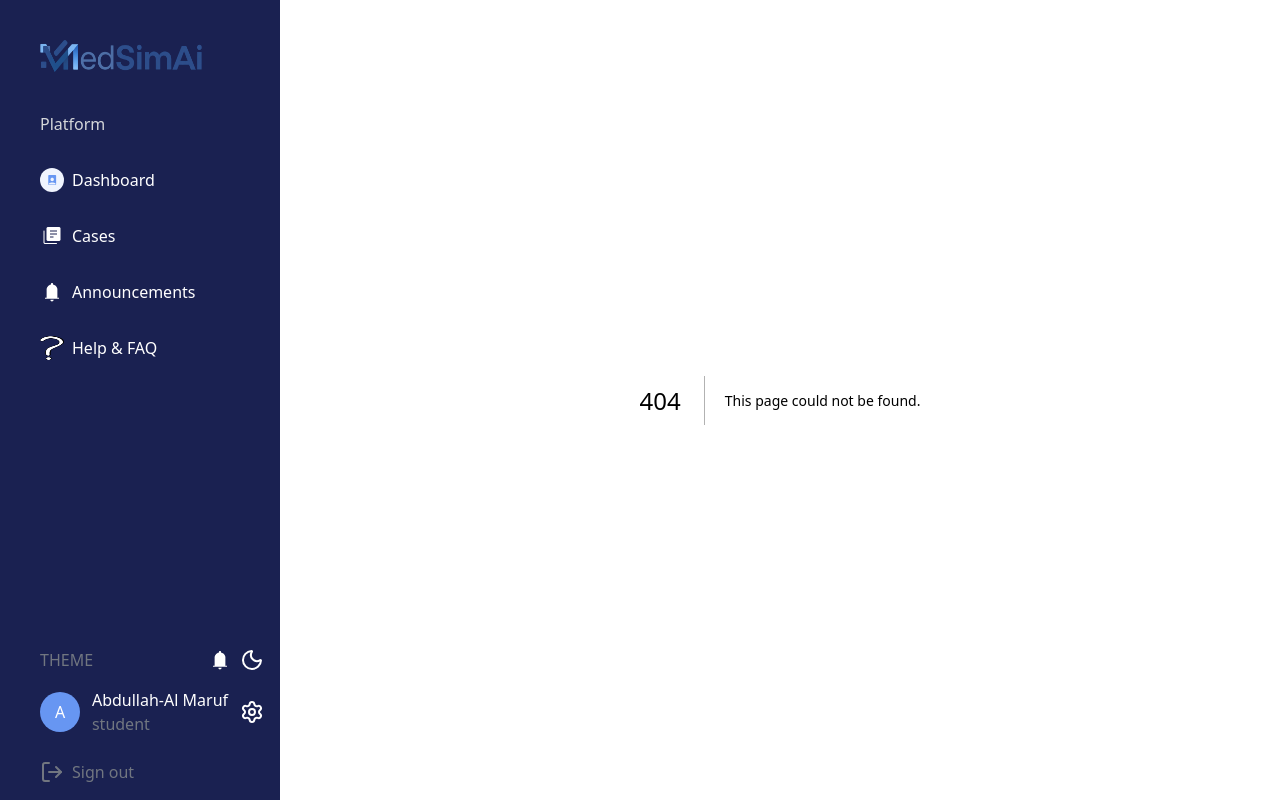
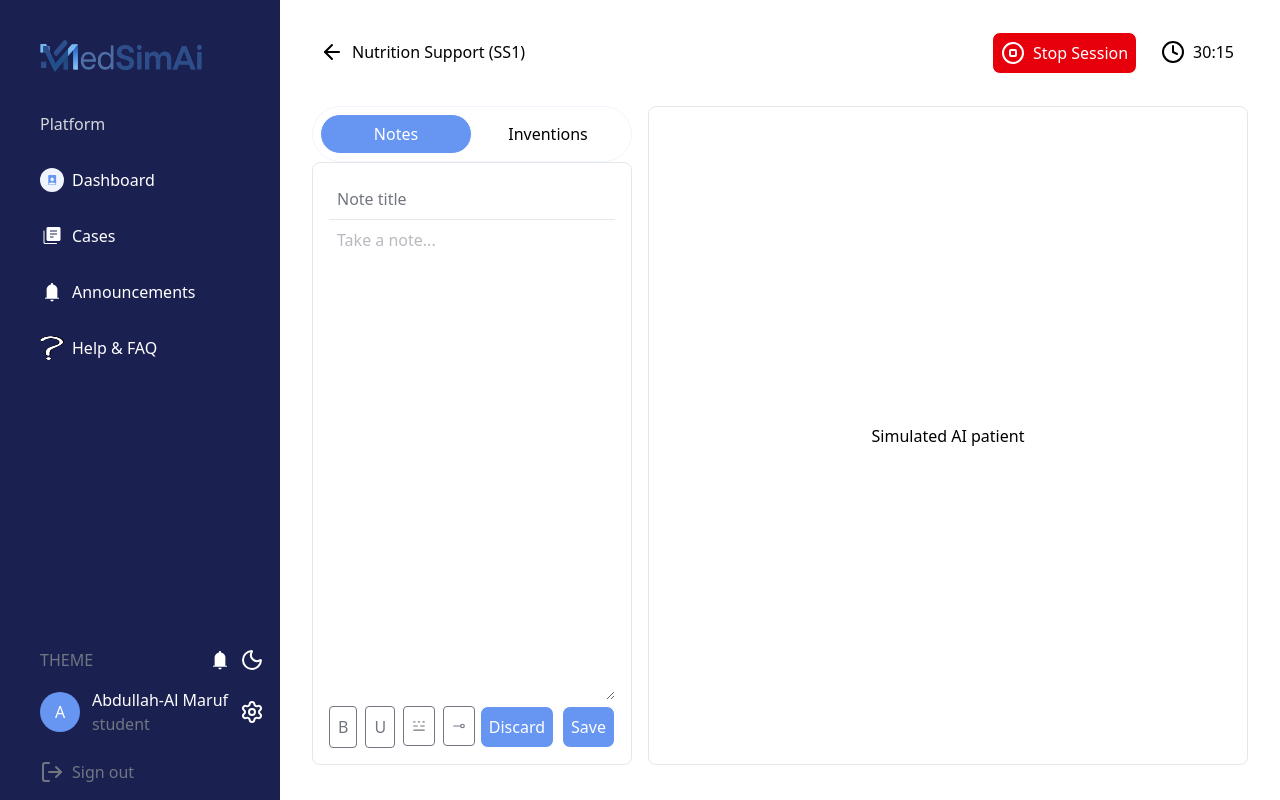
Before and after one commit to Rejoan2020/MedSimAi, a Next.js app: page /cases/1/active-session in a window 1280 px wide. Before the commit this address had no page. Built offline with nearby package versions, Linux system fonts and the light colour scheme.

Commit message:
feat/active-session page added

```diff
--- /dev/null
+++ b/app/cases/[id]/active-session/components/Header.jsx
@@ -0,0 +1,25 @@
+import { ArrowLeft, Clock, StopCircle } from 'lucide-react'
+import React from 'react'
+
+export default function Header() {
+    return (
+        <div className='flex justify-between max-w-300 w-full gap-4'>
+            <div className='flex justify-between gap-2 cursor-pointer min-w-54 p-2'>
+                <ArrowLeft className='w-6 h-6'/>
+                <div>Nutrition Support (SS1)</div>
+            </div>
+
+            <div className='flex min-w-64 gap-4'>
+                <div className='flex justify-between hover:bg-red-500 cursor-pointer bg-red-600 text-white gap-2 border rounded-lg p-2'>
+                    <StopCircle/>
+                    <div>Stop Session</div>
+                </div>
+                <div className='flex justify-between gap-2 p-2'>
+                    <Clock/>
+                    <div>30:15</div>
+                </div>
+            </div>
+
+        </div>
+    )
+}
--- /dev/null
+++ b/app/cases/[id]/active-session/components/Note.jsx
@@ -0,0 +1,31 @@
+import { LineChart, LineDotRightHorizontal, LineStyle } from 'lucide-react'
+import React from 'react'
+
+export default function Note() {
+    return (
+        <div>
+            <div className='h-14 w-80 border mt-4 flex justify-center items-center border border-[#F0F4FE] rounded-full bg-[#FFFFFF]'>
+                <div className='border h-10 w-38 rounded-full flex justify-center items-center bg-[#6796F2] text-white'>Notes</div>
+                <div className='border-0 h-10 w-38 rounded-full flex justify-center items-center'>Inventions</div>
+            </div>
+            <div className='border rounded-lg border-gray-200 p-4 text-Secondary-Text'>
+                <div className='border-b border-gray-200 p-2'>Note title</div>
+                <textarea className='border-gray-200 p-2 outline-none min-h-[calc(100vh-20rem)] min-w-full'
+                    placeholder='Take a note...'
+                />
+                <div className='flex justify-between items-center'>
+                    <div className='flex gap-2'>
+                        <div className='border p-2 rounded'>B</div>
+                        <div className='border p-2 rounded'>U</div>
+                        <LineStyle className='h-10 w-8 border p-2 rounded' />
+                        <LineDotRightHorizontal className='h-10 w-8 border p-2 rounded' />
+                    </div>
+                    <div className='flex gap-2 text-white'>
+                        <div className='border p-2 rounded-lg bg-light-blue'>Discard</div>
+                        <div className='border p-2 rounded-lg bg-light-blue'>Save</div>
+                    </div>
+                </div>
+            </div>
+        </div>
+    )
+}
--- /dev/null
+++ b/app/cases/[id]/active-session/page.js
@@ -0,0 +1,17 @@
+import React from 'react'
+import Header from './components/Header'
+import Note from './components/Note'
+
+export default function page() {
+    return (
+        <div className='w-full flex flex-col items-center p-8 gap-4'>
+            <Header />
+            <div className='flex w-full max-w-300'>
+                <Note />
+                <div className='border mt-4 ml-4 w-full min-w-100 rounded-lg border-gray-200'>
+                    <div className='flex justify-center items-center h-full'>Simulated AI patient</div>
+                </div>
+            </div>
+        </div>
+    )
+}
--- a/app/cases/[id]/page.js
+++ b/app/cases/[id]/page.js
@@ -31,7 +31,7 @@ export default async function Page({ params }) {
           </div>
         </div>
 
-        <div className='border bg-light-blue h-12 w-36 p-2 text-white rounded-lg flex items-center justify-center cursor-pointer'>Start Session</div>
+        <div className='border bg-light-blue h-12 w-36 p-2 text-white rounded-lg flex items-center justify-center cursor-pointer hover:bg-blue-500'>Start Session</div>
 
       </div>
 
@@ -50,7 +50,7 @@ export default async function Page({ params }) {
           <PDFReader file="/cases/cardio-report.pdf" />
         </div>
 
-        <div className="min-h-0 overflow-y-auto rounded-xl border border-gray-200 bg-gray-100/20 p-6 max-w-100">
+        <div className="min-h-0 overflow-y-auto rounded-xl border border-gray-200 bg-gray-100/20 p-6 max-w-150">
           <div>
             <h1 className="text-xl font-semibold text-blue-800">
               Learning objectives
@@ -87,7 +87,7 @@ export default async function Page({ params }) {
               <div className='flex gap-2'>
                 {Array.from({ length: 5 }, (val, index) => (<Options key={index} number={index + 1} />))}
               </div>
-              <div className='flex justify-between text-gray-200'>
+              <div className='flex justify-between text-gray-200 max-w-105'>
                 <div>Not confident</div>
                 <div>Very confident</div>
               </div>
@@ -98,7 +98,7 @@ export default async function Page({ params }) {
               <div className='flex gap-2'>
                 {Array.from({ length: 5 }, (val, index) => (<Options key={index} number={index + 1} />))}
               </div>
-              <div className='flex justify-between text-gray-200'>
+              <div className='flex justify-between text-gray-200 max-w-105'>
                 <div>Not confident</div>
                 <div>Very confident</div>
               </div>
@@ -109,7 +109,7 @@ export default async function Page({ params }) {
               <div className='flex gap-2'>
                 {Array.from({ length: 5 }, (val, index) => (<Options key={index} number={index + 1} />))}
               </div>
-              <div className='flex justify-between text-gray-200'>
+              <div className='flex justify-between text-gray-200 max-w-105'>
                 <div>Not confident</div>
                 <div>Very confident</div>
               </div>
@@ -120,7 +120,7 @@ export default async function Page({ params }) {
               <div className='flex gap-2'>
                 {Array.from({ length: 5 }, (val, index) => (<Options key={index} number={index + 1} />))}
               </div>
-              <div className='flex justify-between text-gray-200'>
+              <div className='flex justify-between text-gray-200 max-w-105'>
                 <div>Not confident</div>
                 <div>Very confident</div>
               </div>
@@ -131,7 +131,7 @@ export default async function Page({ params }) {
               <div className='flex gap-2'>
                 {Array.from({ length: 5 }, (val, index) => (<Options key={index} number={index + 1} />))}
               </div>
-              <div className='flex justify-between text-gray-200'>
+              <div className='flex justify-between text-gray-200 max-w-105'>
                 <div>Not confident</div>
                 <div>Very confident</div>
               </div>
```
